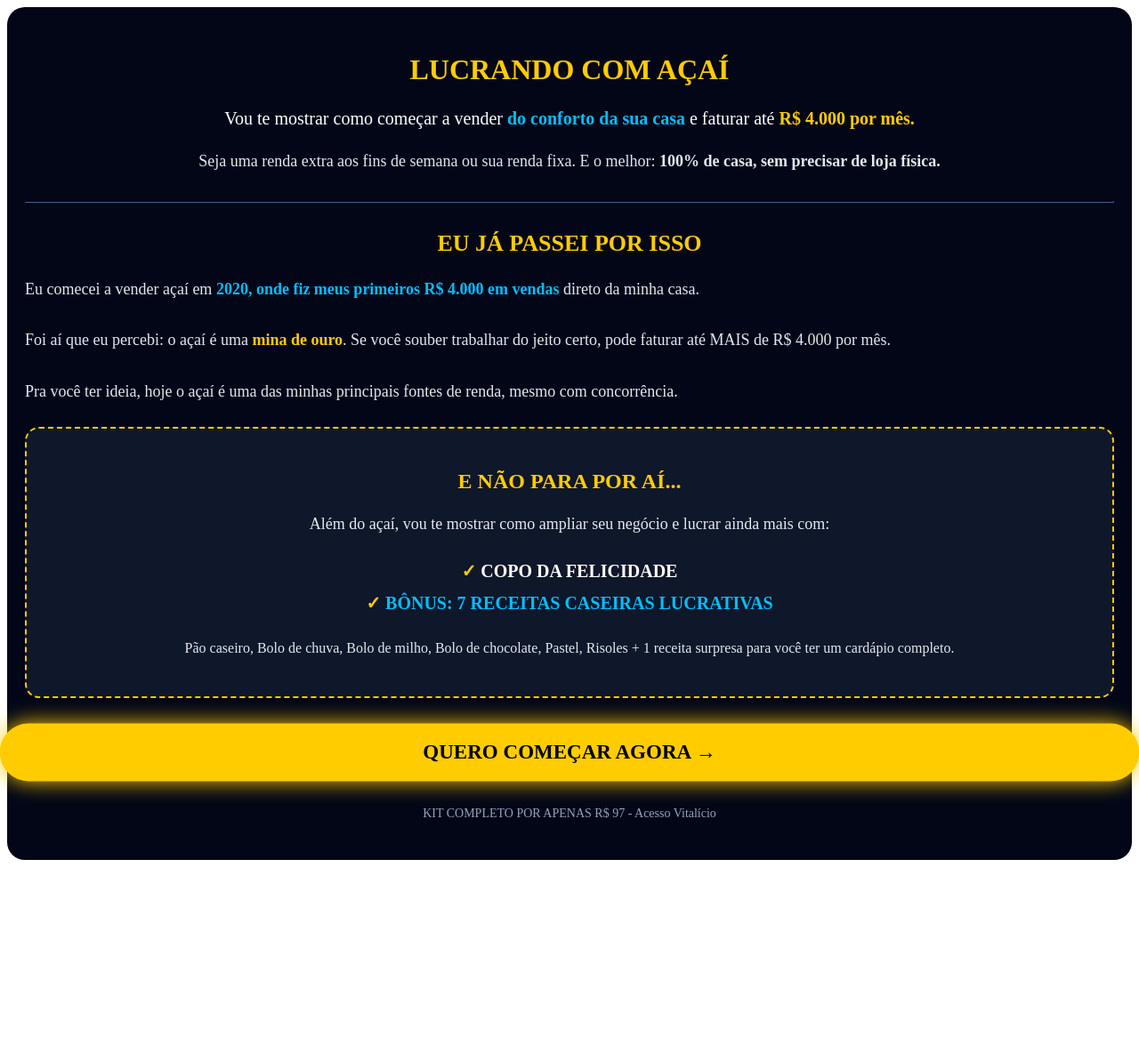
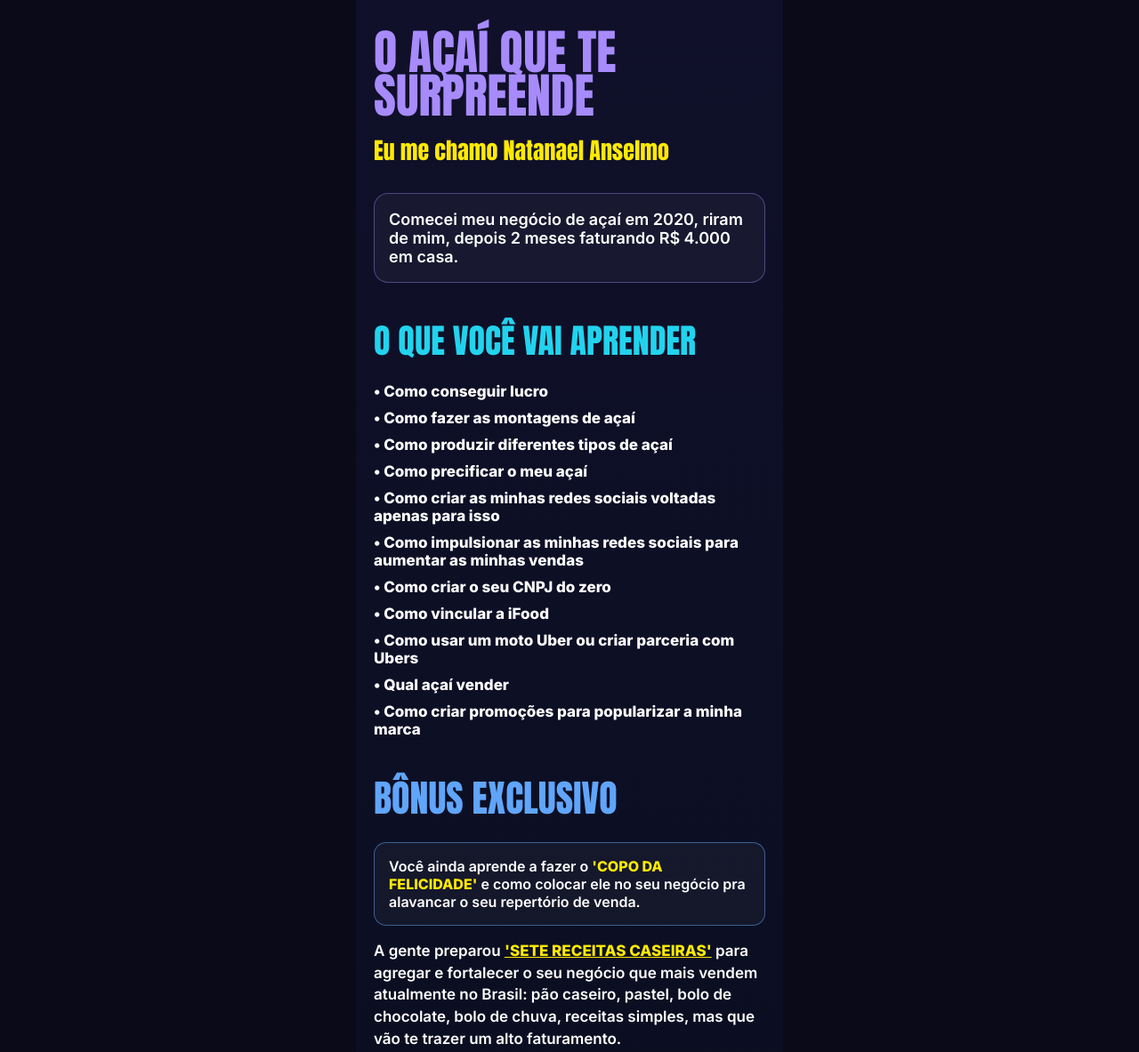
Before and after one commit to jonathananselmo1234-creator/A-a-que-te-surpreende-, a plain HTML site: page index.html in a window 1280 px wide. Shown: the top 1183 px of the page at 89% size. Before the commit the page ends 975 px from the top, so only its background shows below. Drawn offline with Linux system fonts and the light colour scheme.

Commit message:
Update index.html

```diff
--- a/index.html
+++ b/index.html
@@ -1,102 +1,56 @@
-<!-- COMEÇA A COPIAR DAQUI -->
-
+<!DOCTYPE html>
+<html lang="pt-BR">
+<head>
+<meta charset="UTF-8">
+<meta name="viewport" content="width=device-width, initial-scale=1.0">
+<title>O AÇAÍ QUE TE SURPREENDE</title>
+<link href="https://fonts.googleapis.com/css2?family=Anton&family=Inter:wght@600;800&display=swap" rel="stylesheet">
 <style>
-  .caixa-bonus {
-    background: #0f172a;
-    border: 2px dashed #FFCC00;
-    border-radius: 16px;
-    padding: 25px;
-    margin: 25px 0;
-  }
-  .destaque-azul {
-    color: #00BFFF;
-    font-weight: bold;
-  }
-  .titulo-amarelo {
-    color: #FFCC00;
-    font-size: 32px;
-    font-weight: 900;
-    text-align: center;
-    text-transform: uppercase;
-    line-height: 1.2;
-  }
-  .subtitulo-branco {
-    color: #ffffff;
-    font-size: 20px;
-    text-align: center;
-    line-height: 1.4;
-  }
-  .texto-corpo {
-    color: #e2e8f0;
-    font-size: 18px;
-    line-height: 1.6;
-  }
-  .botao-piscando {
-    background: #FFCC00;
-    color: #000;
-    font-size: 22px;
-    font-weight: 900;
-    padding: 18px 30px;
-    border-radius: 50px;
-    text-align: center;
-    display: block;
-    text-decoration: none;
-    margin: 30px auto;
-    animation: piscar 1.5s infinite;
-  }
-  @keyframes piscar {
-    0% { transform: scale(1); box-shadow: 0 0 0px #FFCC00; }
-    50% { transform: scale(1.05); box-shadow: 0 0 25px #FFCC00; }
-    100% { transform: scale(1); box-shadow: 0 0 0px #FFCC00; }
-  }
+*{margin:0;padding:0;box-sizing:border-box}
+body{background:#0a0a18;font-family:'Inter',sans-serif;color:#fff;display:flex;justify-content:center}
+.container{width:100%;max-width:480px;background:linear-gradient(180deg,#10102a 0%,#0a0e1f 100%);padding:24px 20px 40px}
+.title{font-family:'Anton',sans-serif;font-size:54px;line-height:0.9;color:#a78bfa;text-transform:uppercase;margin-top:10px}
+.subtitle{font-family:'Anton',sans-serif;color:#ffea00;font-size:26px;margin-top:18px;margin-bottom:28px}
+.card{background:rgba(255,255,255,0.04);border:1px solid rgba(167,139,250,0.4);border-radius:16px;padding:18px 16px;display:flex;gap:12px}
+.card p{font-size:18px;font-weight:600}
+.section-title{font-family:'Anton',sans-serif;color:#22d3ee;font-size:38px;margin-top:36px;margin-bottom:18px}
+.list{list-style:none;display:flex;flex-direction:column;gap:10px}
+.list li{font-size:17px;font-weight:700;display:flex;gap:8px}
+.bonus-title{font-family:'Anton',sans-serif;color:#60a5fa;font-size:42px;margin-top:36px;margin-bottom:18px}
+.bonus-box{background:rgba(255,255,255,0.04);border:1px solid rgba(96,165,250,0.5);border-radius:14px;padding:16px}
+.highlight-yellow{color:#ffea00;font-weight:900}
+.bonus-text{font-size:17px;line-height:1.45;font-weight:600;margin-top:16px}
+.green{color:#4ade80;font-size:20px;font-weight:900;margin-top:20px}
+@keyframes pulse{0%{box-shadow:0 0 0 0 rgba(255,234,0,0.7)}50%{box-shadow:0 0 0 14px rgba(255,234,0,0)}100%{box-shadow:0 0 0 0 rgba(255,234,0,0)}}
+.btn{background:#ffea00;color:#0a0a18;font-family:'Anton',sans-serif;font-size:22px;padding:18px 22px;width:100%;border-radius:14px;border:none;cursor:pointer;text-transform:uppercase;animation:pulse 1.5s infinite}
+.small{margin-top:14px;font-size:13px;color:#9ca3af;text-align:center}
 </style>
-
-<div style="background:#020617; padding: 30px 20px; border-radius:20px;">
-
-  <h1 class="titulo-amarelo">LUCRANDO COM AÇAÍ</h1>
-
-  <p class="subtitulo-branco">
-    Vou te mostrar como começar a vender <span class="destaque-azul">do conforto da sua casa</span> e faturar até <span style="color:#FFCC00; font-weight:bold;">R$ 4.000 por mês.</span>
-  </p>
-
-  <p class="texto-corpo" style="text-align:center;">
-    Seja uma renda extra aos fins de semana ou sua renda fixa. E o melhor: <b>100% de casa, sem precisar de loja física.</b>
-  </p>
-
-  <hr style="border-color:#1e293b; margin:30px 0;">
-
-  <h2 class="titulo-amarelo" style="font-size:26px;">EU JÁ PASSEI POR ISSO</h2>
-
-  <p class="texto-corpo">
-    Eu comecei a vender açaí em <span class="destaque-azul">2020, onde fiz meus primeiros R$ 4.000 em vendas</span> direto da minha casa.
-    <br><br>
-    Foi aí que eu percebi: o açaí é uma <b style="color:#FFCC00;">mina de ouro</b>. Se você souber trabalhar do jeito certo, pode faturar até MAIS de R$ 4.000 por mês.
-    <br><br>
-    Pra você ter ideia, hoje o açaí é uma das minhas principais fontes de renda, mesmo com concorrência.
-  </p>
-
-  <div class="caixa-bonus">
-    <h2 class="titulo-amarelo" style="font-size:24px;">E NÃO PARA POR AÍ...</h2>
-    <p class="texto-corpo" style="text-align:center;">
-      Além do açaí, vou te mostrar como ampliar seu negócio e lucrar ainda mais com:
-    </p>
-    <p style="color:#fff; font-size:20px; font-weight:bold; text-align:center; line-height:1.8;">
-      <span style="color:#FFCC00;">✓</span> COPO DA FELICIDADE <br>
-      <span style="color:#FFCC00;">✓</span> <span class="destaque-azul">BÔNUS: 7 RECEITAS CASEIRAS LUCRATIVAS</span>
-    </p>
-    <p class="texto-corpo" style="text-align:center; font-size:16px;">
-      Pão caseiro, Bolo de chuva, Bolo de milho, Bolo de chocolate, Pastel, Risoles + 1 receita surpresa para você ter um cardápio completo.
-    </p>
-  </div>
-
-  <a href="SEU LINK DA KIWIFY AQUI" class="botao-piscando">
-    QUERO COMEÇAR AGORA →
-  </a>
-
-  <p style="color:#94a3b8; text-align:center; font-size:14px;">
-    KIT COMPLETO POR APENAS R$ 97 - Acesso Vitalício
-  </p>
-
+</head>
+<body>
+<div class="container">
+<div class="title">O AÇAÍ QUE TE<br>SURPREENDE</div>
+<div class="subtitle">Eu me chamo Natanael Anselmo</div>
+<div class="card"><p>Comecei meu negócio de açaí em 2020, riram de mim, depois 2 meses faturando R$ 4.000 em casa.</p></div>
+<div class="section-title">O QUE VOCÊ VAI APRENDER</div>
+<ul class="list">
+<li>• Como conseguir lucro</li>
+<li>• Como fazer as montagens de açaí</li>
+<li>• Como produzir diferentes tipos de açaí</li>
+<li>• Como precificar o meu açaí</li>
+<li>• Como criar as minhas redes sociais voltadas apenas para isso</li>
+<li>• Como impulsionar as minhas redes sociais para aumentar as minhas vendas</li>
+<li>• Como criar o seu CNPJ do zero</li>
+<li>• Como vincular a iFood</li>
+<li>• Como usar um moto Uber ou criar parceria com Ubers</li>
+<li>• Qual açaí vender</li>
+<li>• Como criar promoções para popularizar a minha marca</li>
+</ul>
+<div class="bonus-title">BÔNUS EXCLUSIVO</div>
+<div class="bonus-box"><p>Você ainda aprende a fazer o <span class="highlight-yellow">'COPO DA FELICIDADE'</span> e como colocar ele no seu negócio pra alavancar o seu repertório de venda.</p></div>
+<p class="bonus-text">A gente preparou <span class="highlight-yellow" style="text-decoration:underline">'SETE RECEITAS CASEIRAS'</span> para agregar e fortalecer o seu negócio que mais vendem atualmente no Brasil: pão caseiro, pastel, bolo de chocolate, bolo de chuva, receitas simples, mas que vão te trazer um alto faturamento.</p>
+<p class="bonus-text">Essa é a maior oportunidade de você criar a sua loja de casa mesmo, trabalhando de casa e faturando muito, sem promessas falsas. Você será seu próprio chefe.</p>
+<p class="green">Você será seu próprio chefe, sem depender de patrão.</p>
+<div style="margin-top:28px"><button class="btn" onclick="window.location.href='#checkout'">QUERO COMEÇAR AGORA</button><div class="small">Acesso imediato • Garantia de 7 dias</div></div>
 </div>
-
-<!-- TERMINA AQUI -->
+</body>
+</html>
```
